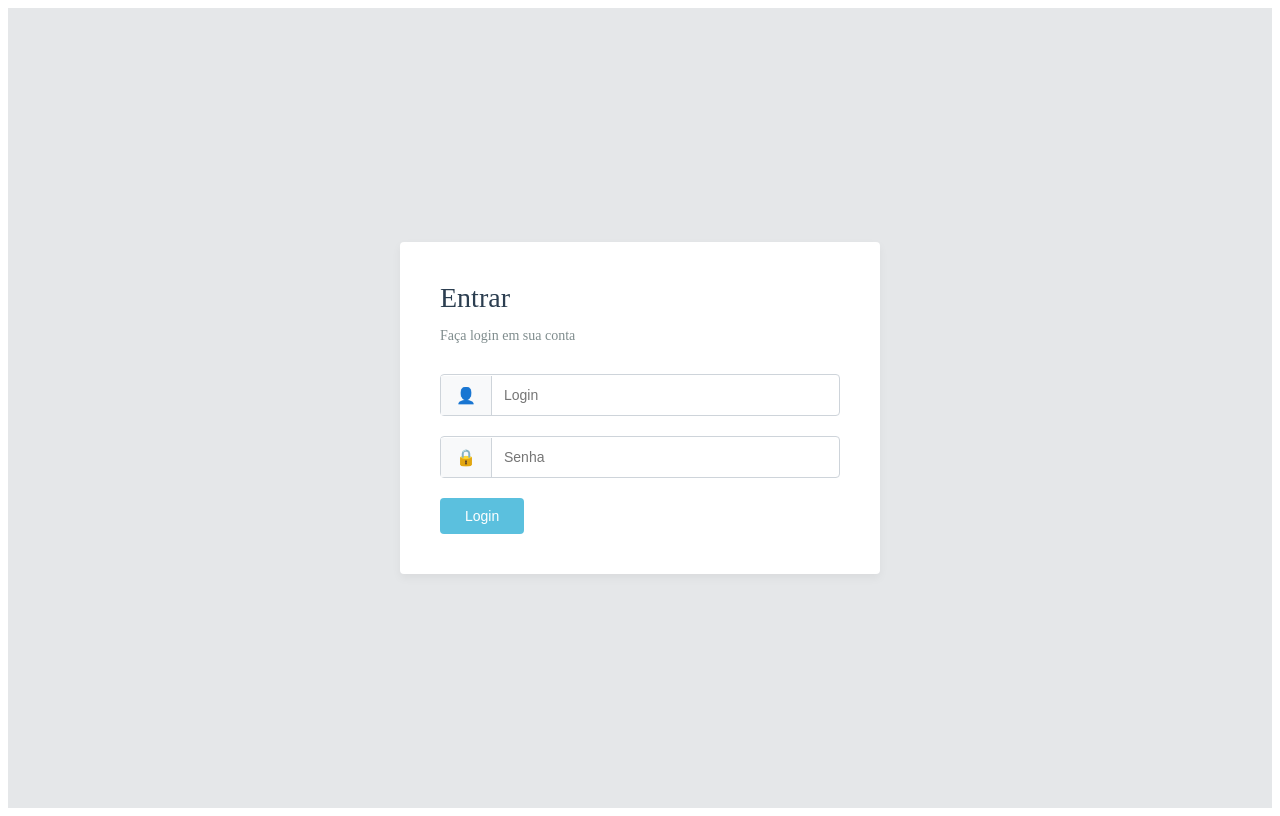
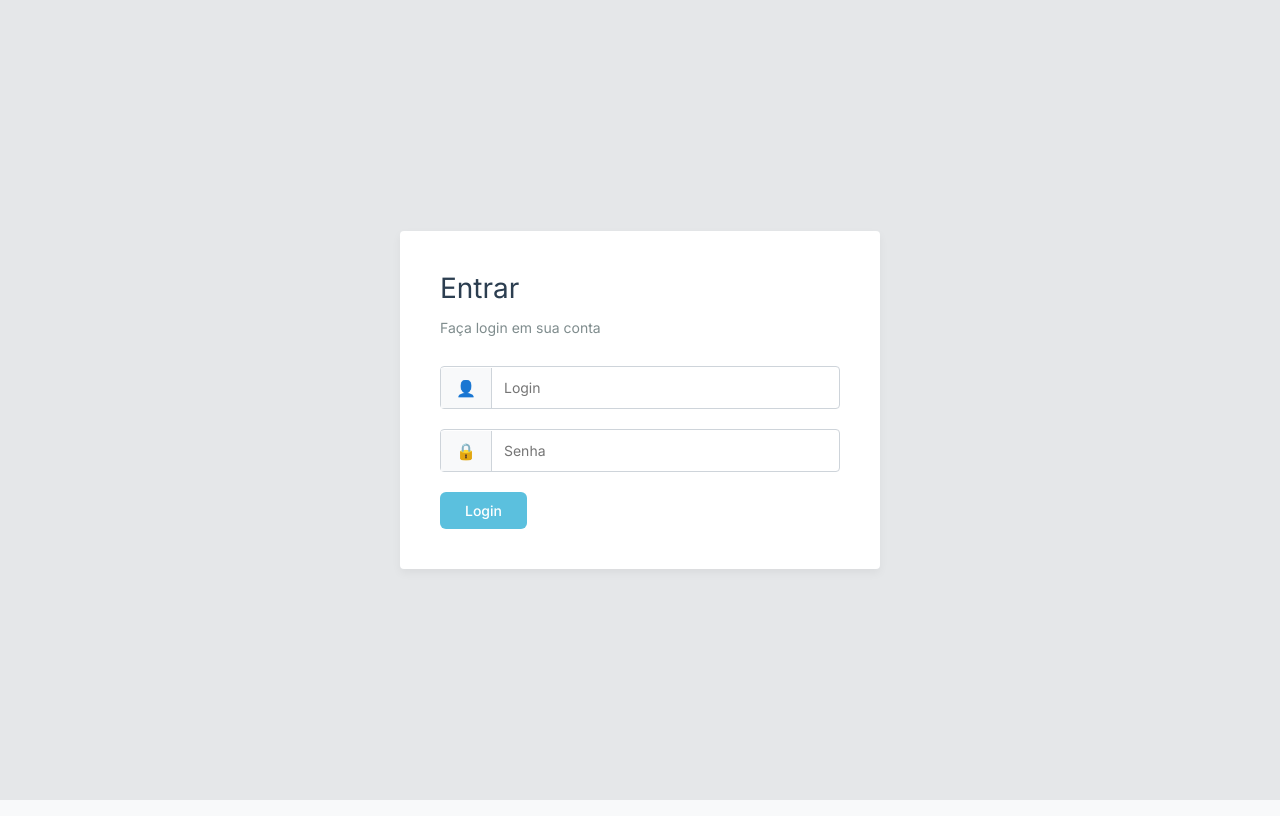
Before and after one commit to THE-us/projeto, an Angular app in the folder front-end/: page /login in a window 1280 px wide. Built offline with nearby package versions, Linux system fonts and the light colour scheme.

Commit message:
Arrumando o scss geral. Fazendo a navbar carregar depois do login sem precisar dar f5, tentando adicionar a logo da gct

```diff
--- a/front-end/src/app/app.html
+++ b/front-end/src/app/app.html
@@ -1,2 +1,2 @@
-<app-navbar></app-navbar>
+<app-navbar *ngIf="mostrarNavbar"></app-navbar>
 <router-outlet></router-outlet>
--- a/front-end/src/app/app.ts
+++ b/front-end/src/app/app.ts
@@ -1,11 +1,29 @@
-import { Component } from '@angular/core';
+import { Component, OnInit } from '@angular/core';
+import { Router, NavigationEnd } from '@angular/router';
+import { filter } from 'rxjs/operators';
 
 @Component({
   selector: 'app-root',
+  standalone: false,
   templateUrl: './app.html',
-  styleUrls: ['./app.scss'],
-  standalone: false
+  styleUrls: ['./app.scss']
 })
-export class App {
-  title = 'frontend';
+export class App implements OnInit {
+  mostrarNavbar = false;
+
+  constructor(private router: Router) {}
+
+  ngOnInit(): void {
+    this.verificarNavbar(this.router.url);
+
+    this.router.events.pipe(
+      filter(event => event instanceof NavigationEnd)
+    ).subscribe((event: any) => {
+      this.verificarNavbar(event.urlAfterRedirects);
+    });
+  }
+
+  verificarNavbar(url: string): void {
+    this.mostrarNavbar = !url.includes('/login');
+  }
 }
--- a/front-end/src/app/components/navbar/navbar.html
+++ b/front-end/src/app/components/navbar/navbar.html
@@ -1,6 +1,6 @@
 <nav class="navbar" *ngIf="exibirNavbar">
-  <div class="logo">
-    RadarAdmin
+  <div class="navbar-brand">
+    <img src="/front-end/public/gct_logo.png" alt="Logo GCT" class="logo-gct">
   </div>
   <div class="links">
     <a routerLink="/equipamento" routerLinkActive="ativo">Equipamentos</a>
--- a/front-end/src/app/components/navbar/navbar.scss
+++ b/front-end/src/app/components/navbar/navbar.scss
@@ -7,13 +7,6 @@
   align-items: center;
   box-shadow: 0 2px 4px rgba(0,0,0,0.1);
   margin-bottom: 20px;
-
-  .logo {
-    color: white;
-    font-size: 18px;
-    font-weight: bold;
-    letter-spacing: 1px;
-  }
 
   .links {
     display: flex;
@@ -53,3 +46,13 @@
     }
   }
 }
+
+.logo-gct {
+  height: 40px;
+  width: auto;
+  cursor: pointer;
+}
+
+.logo-gct:hover {
+  transform: scale(1.05);
+}
--- a/front-end/src/styles.scss
+++ b/front-end/src/styles.scss
@@ -1 +1,76 @@
-/* You can add global styles to this file, and also import other style files */
+@import url('https://fonts.googleapis.com/css2?family=Inter:wght@300;400;500;600;700&display=swap');
+
+body, html {
+  font-family: 'Inter', -apple-system, BlinkMacSystemFont, "Segoe UI", Roboto, Helvetica, Arial, sans-serif;
+  background-color: #f8f9fa;
+  color: #2c3e50;
+  margin: 0;
+  padding: 0;
+  -webkit-font-smoothing: antialiased;
+  -moz-osx-font-smoothing: grayscale;
+}
+
+button {
+  font-family: 'Inter', sans-serif;
+  border-radius: 6px !important;
+  font-weight: 500;
+  transition: all 0.2s ease-in-out;
+  cursor: pointer;
+}
+
+button:hover:not([disabled]) {
+  transform: translateY(-1px);
+  box-shadow: 0 4px 6px rgba(0, 0, 0, 0.1);
+}
+
+button[disabled] {
+  opacity: 0.6;
+  cursor: not-allowed;
+}
+
+input, select, textarea {
+  font-family: 'Inter', sans-serif;
+  border-radius: 4px;
+  border: 1px solid #ced4da;
+  padding: 8px 12px;
+  transition: border-color 0.2s;
+}
+
+input:focus, select:focus, textarea:focus {
+  outline: none;
+  border-color: #3498db;
+  box-shadow: 0 0 0 2px rgba(52, 152, 219, 0.2);
+}
+
+.tabela-dados {
+  width: 100%;
+  border-collapse: collapse;
+  background-color: white;
+  border-radius: 8px;
+  overflow: hidden;
+  box-shadow: 0 1px 3px rgba(0, 0, 0, 0.05);
+
+  th {
+    background-color: #f1f5f9;
+    color: #475569;
+    font-weight: 600;
+    text-transform: uppercase;
+    font-size: 0.85rem;
+    padding: 12px 15px;
+    border-bottom: 2px solid #e2e8f0;
+  }
+
+  td {
+    padding: 12px 15px;
+    border-bottom: 1px solid #e2e8f0;
+    color: #334155;
+  }
+
+  tr:last-child td {
+    border-bottom: none;
+  }
+
+  tr:hover {
+    background-color: #f8fafc;
+  }
+}
```
Also changed, not shown: front-end/public/gct_logo.png (renamed from front-end/src/assets/imgs/gct_logo.png).
